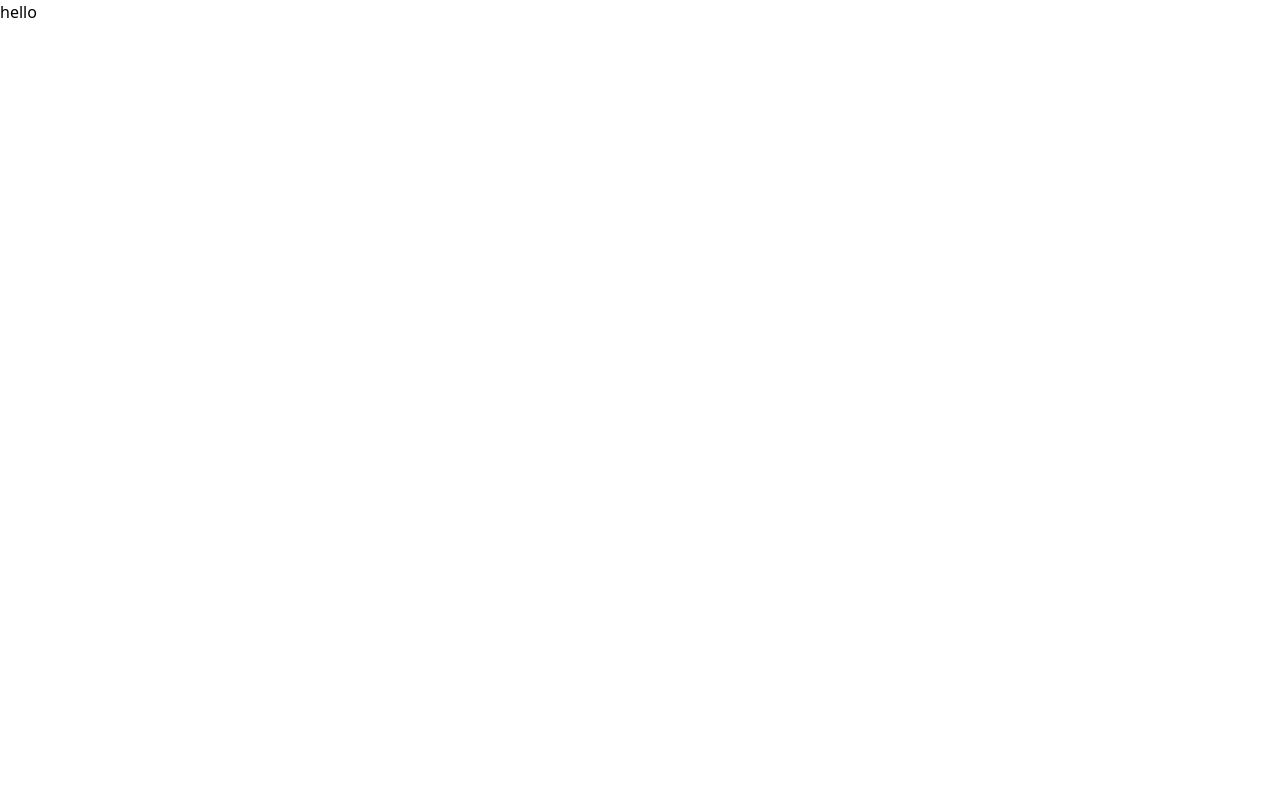
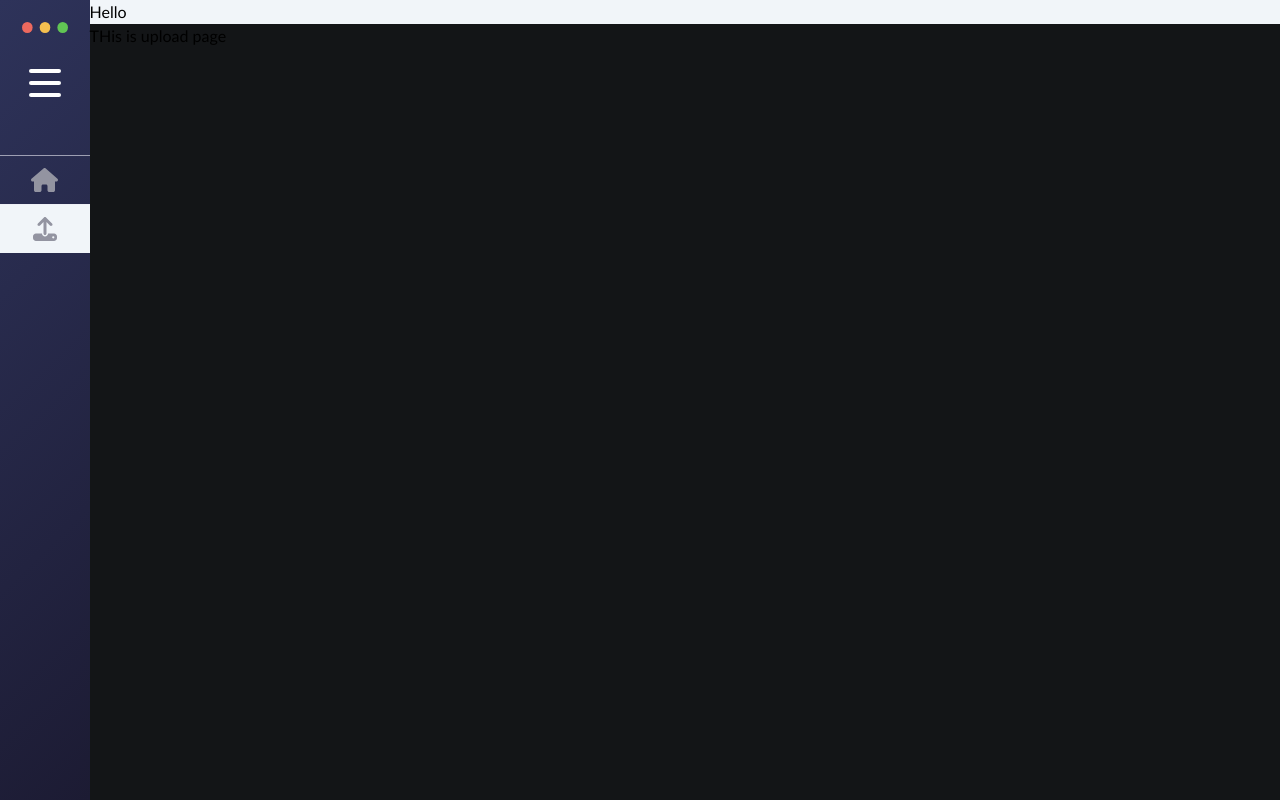
Before and after one commit to tuanbaonguyen09/FinalProject-InternetProgramming, a React app in the folder client/: page /upload in a window 1280 px wide. Built offline with nearby package versions, Linux system fonts and the light colour scheme.

Commit message:
Add dynamic SideBar

```diff
--- a/client/package.json
+++ b/client/package.json
@@ -50,8 +50,12 @@
     "webpack-merge": "^5.8.0"
   },
   "dependencies": {
+    "@fortawesome/fontawesome-svg-core": "^6.4.2",
+    "@fortawesome/free-solid-svg-icons": "^6.4.2",
+    "@fortawesome/react-fontawesome": "^0.2.0",
     "jquery": "^3.6.0",
     "react": "^18.2.0",
-    "react-dom": "^18.2.0"
+    "react-dom": "^18.2.0",
+    "react-router-dom": "^6.15.0"
   }
 }
--- /dev/null
+++ b/client/src/components/Header/Header.css
@@ -0,0 +1,6 @@
+
+
+
+.Header {
+    @apply bg-slate-100;
+}
--- /dev/null
+++ b/client/src/components/Header/Header.js
@@ -0,0 +1,13 @@
+import * as React from 'react';
+import './Header.css'
+//font Awesome
+import { FontAwesomeIcon } from '@fortawesome/react-fontawesome'
+
+export default function Header() {
+
+    return (
+        <header className="Header">
+            <h1>Hello</h1>
+        </header>
+    )
+}
--- /dev/null
+++ b/client/src/components/Home/Home.js
@@ -0,0 +1,11 @@
+import * as React from 'react'
+import './Home.css'
+
+export default function Home () {
+
+    return(
+        <div className="text-white">
+            FUK
+        </div>
+    )
+}
--- /dev/null
+++ b/client/src/components/SideBar/SideBar.css
@@ -0,0 +1,111 @@
+
+
+.SideBar{
+    @apply w-full text-font-sideBar;
+    transition: all 0.3s ease;
+    background: linear-gradient(136deg, #2E335A 0%, #1C1B33 100%);
+    max-width: 16%;
+
+    & > .SideBarInner{
+        @apply w-full h-full;
+
+        & >.MainIcon{
+            @apply px-[22px] py-[22px];
+        }
+
+
+        & >.heading{
+            @apply flex justify-between items-center text-white font-bold text-[26px] text-center px-6 py-3.5;
+
+            .burgerIcon{
+                @apply relative flex flex-col  gap-1.5 w-8 h-8;
+
+                span:nth-child(1) {
+                    position: absolute;
+                    top: 0;
+                }
+                span:nth-child(2) {
+                    position: absolute;
+                    top: calc(50% - 4px);
+                }
+                span:nth-child(3) {
+                    position: absolute;
+                    top: calc(100% - 8px);
+                }
+
+
+                span{
+                    @apply w-full bg-white rounded-lg h-1;
+                    transition: all 0.3s ease;
+                }
+            }
+            .burgerIcon.disabled{
+
+                span:nth-child(1) ,
+                span:nth-child(3) {
+                    background-color: red;
+                    top: calc(50% - 4px);
+                }
+                span:nth-child(1) {
+                    transform: rotate(45deg);
+                }
+                span:last-child {
+                    transform: rotate(-45deg);
+                }
+                span:nth-child(2){
+                    opacity: 0;
+                }
+            }
+
+        }
+
+        & > .list {
+            @apply mt-10 flex flex-col ;
+
+            .item{
+                @apply flex gap-3 text-font-sideBar justify-center items-center py-3 px-5 border-[#EBEBF599] border-t ;
+
+                .text{
+                    @apply text-menu font-semibold;
+                }
+                &:hover{
+                    @apply bg-slate-500;
+                }
+            }
+            .item.active{
+                @apply bg-slate-100;
+            }
+        }
+    }
+
+}
+
+.SideBar.disabled{
+    @apply w-full ;
+    max-width: 7%;
+    transition: all 0.3s ease;
+
+    .MainIcon{
+        @apply w-full mx-auto py-[22px];
+    }
+    .heading{
+        @apply px-2 justify-center;
+
+        .text{
+            @apply hidden;
+        }
+    }
+
+
+    .list {
+        @apply mt-10 flex flex-col;
+
+        .item{
+            @apply justify-center  ;
+
+            .text{
+                @apply hidden;
+            }
+        }
+    }
+}
--- /dev/null
+++ b/client/src/components/SideBar/SideBar.js
@@ -0,0 +1,67 @@
+import * as React from 'react';
+import './SideBar.css'
+
+//navlink
+import {NavLink} from 'react-router-dom'
+
+
+//font Awesome
+import { FontAwesomeIcon } from '@fortawesome/react-fontawesome'
+import MainIcon from '../../img/SideBar/MainIcon.svg'
+
+//State Handler
+
+import {useState} from 'react'
+
+
+export default function SideBar() {
+
+    const [isActive, setIsActive] = useState(false)
+
+    const menuClickHandler = () => {
+        setIsActive(!isActive);
+    }
+
+    const items = [
+        {
+            path: "/",
+            Name: "Home",
+            icon: <FontAwesomeIcon icon="fa-solid fa-house" className="text-[24px]"/>,
+        },
+        {
+            path: "/upload",
+            Name: "Upload",
+            icon: <FontAwesomeIcon icon="fa-solid fa-upload" className="text-[24px]"/>,
+        },
+    ]
+
+    return (
+        <div className={isActive? "SideBar" : "SideBar disabled"}>
+            <div className="SideBarInner">
+                <div className="MainIcon">
+                    <img src={MainIcon} alt="" />
+                </div>
+                <div className="heading">
+                    <div className="text">Heading</div>
+                    <button className={!isActive? "burgerIcon" : "burgerIcon disabled"} onClick={menuClickHandler}>
+                        <span></span>
+                        <span></span>
+                        <span></span>
+                    </button>
+                </div>
+                <div className="list">
+                        {
+                            items.map((item, index) => (
+                                <NavLink to={item.path} key={index}  className={(navData) => navData.isActive ? "item active" : "item" }>
+                                    {item.icon}
+                                    <div className="text">
+                                        {item.Name}
+                                    </div>
+                                </NavLink>
+                            ))
+                        }
+                </div>
+            </div>
+        </div>
+    )
+}
--- /dev/null
+++ b/client/src/components/Upload/Upload.js
@@ -0,0 +1,8 @@
+import * as React from 'react'
+
+export default function Upload(){
+
+    return(
+        <div>THis is upload page</div>
+    )
+}
--- a/client/src/js/App.js
+++ b/client/src/js/App.js
@@ -1,19 +1,42 @@
 import React from "react";
 
-// //Font Awesome
-// import { library } from '@fortawesome/fontawesome-svg-core'
-// import { fas } from '@fortawesome/free-solid-svg-icons'
+//LINK
+import Home from "../components/Home/Home";
+import Header from "../components/Header/Header";
+import SideBar from "../components/SideBar/SideBar";
+import Upload from "../components/Upload/Upload";
+
+//Font Awesome
+import { library } from '@fortawesome/fontawesome-svg-core'
+import { fas } from '@fortawesome/free-solid-svg-icons'
+
 // // Router
-// import { BrowserRouter as Router, Routes, Route, Link } from "react-router-dom";
+import {BrowserRouter as Router, Route, Routes } from "react-router-dom";
+
 
 import '../scss/App.scss'
 
 
+
 const App = () => {
+  library.add(fas)
+
   return (
-    <div>
-        <h1>hello</h1>
-    </div>
+    <Router>
+      <div className="App">
+        <div className="AppInner">
+          <SideBar/>
+          <div className="Content">
+            <Header/>
+            <Routes>
+              <Route path='/' Component={Home} />
+              <Route path='/upload' Component={Upload} />
+            </Routes>
+          </div>
+        </div>
+      </div>
+    </Router>
+
   )
 };
 
--- a/client/src/js/index.js
+++ b/client/src/js/index.js
@@ -1,5 +1,5 @@
-import React from "react";
-import ReactDOM from "react-dom/client";
+import * as React from "react";
+import * as ReactDOM from "react-dom/client";
 
 
 import App from "./App";
@@ -7,5 +7,7 @@ import "../scss/index.scss";
 
 const root = ReactDOM.createRoot(document.getElementById("app"));
 root.render(
-      <App/>
+      <React.StrictMode>
+           <App/>
+      </React.StrictMode>
 );
--- a/client/src/scss/App.scss
+++ b/client/src/scss/App.scss
@@ -4,3 +4,17 @@
 
 // Font define
 @import '../fonts/lato/style.css';
+
+
+.App{
+    @apply h-screen w-screen bg-primary-main font-lato;
+
+    & > .AppInner{
+        @apply flex
+        mx-auto w-full h-full max-w-[1440px] ;
+
+        & > .Content{
+            @apply w-full flex flex-col;
+        }
+    }
+}
--- a/client/tailwind.config.js
+++ b/client/tailwind.config.js
@@ -1,12 +1,15 @@
 const defaultColors = require("tailwindcss/colors");
 const COLORS = {
-  success: {
-    100: "#E9F6EC",
-    200: "#DFFCE6",
-    300: "#88CE97",
-    400: "#28A745",
-    500: "#20913A",
+  primary: {
+    'sideBar': "#1E1F25",
+    'main': "#131517",
+    'card': "#1E1F25",
+    'button': "#EE6C4D",
   },
+  font:{
+    'sideBar' : "#9394A1",
+    'main' : "#FFFFFF"
+  }
 }
 
 function genarateColorTDS() {
@@ -74,7 +77,8 @@ module.exports = {
         ...COLORS,
       },
       fontSize: {
-          'heading-1': ['48px', '56px'],
+          'heading': ['34px', ''],
+          'menu': ['16px', ''],
       },
       fontFamily: {
         lato: ['Lato', 'sans-serif']
--- a/client/webpack.config.js
+++ b/client/webpack.config.js
@@ -79,6 +79,9 @@ module.exports = {
       }),
     ],
   },
+  devServer: {
+    historyApiFallback: true,
+  },
   plugins: [
     new webpack.BannerPlugin('Name: FinalProject ; Version-Deployment : v1.0; Version-Test: v1.0'),
     new webpack.ProvidePlugin({
```
Also changed, not shown: client/src/components/Home/Home.css (added), client/src/components/Upload/Upload.css (added), client/src/img/Sidebar/MainIcon.svg (added).
